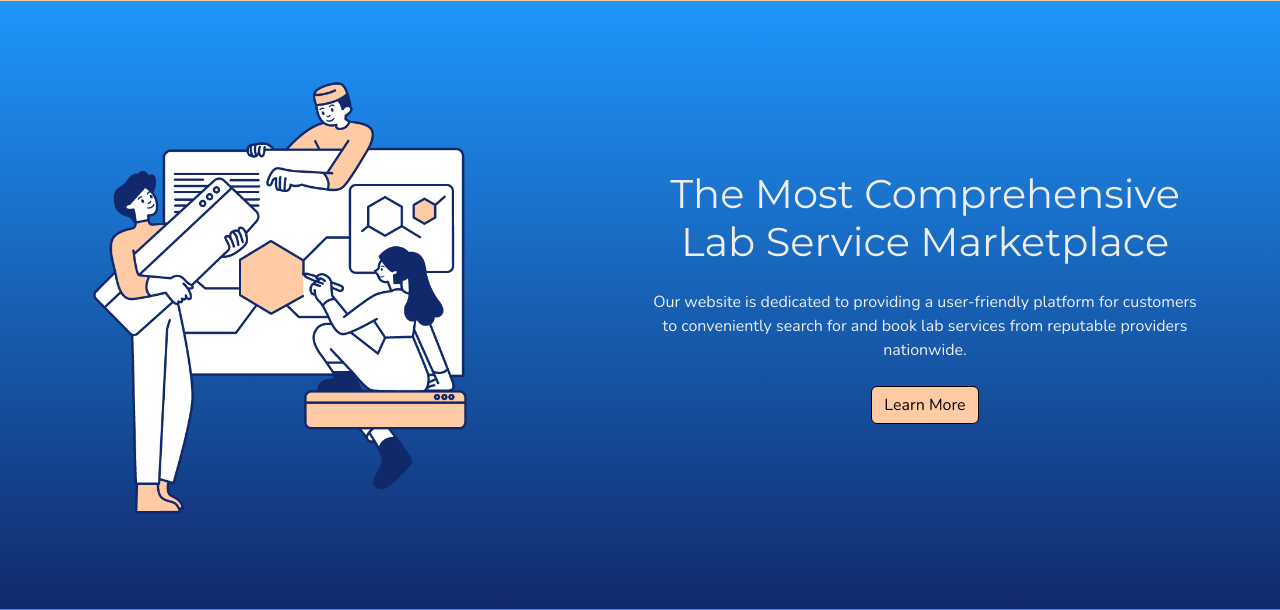
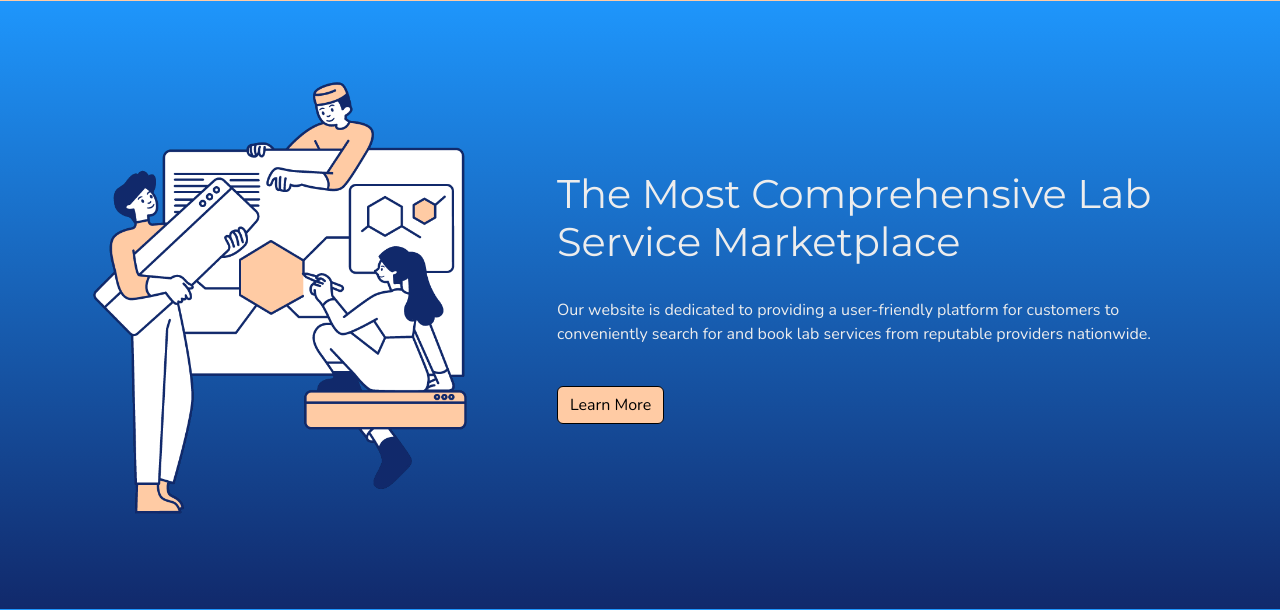
Before and after one commit to bharding216/labs, a Python web app: template project/templates/index.html in a window 1280 px wide. Shown: the part 1185-1795 px from the top of the page. Run offline with Jinja, Linux system fonts and the light colour scheme; the template is opened without the code that fills it, so the values that code supplies are empty; some libraries are stand-ins or nearby versions.

```diff
--- a/project/static/css/main.css
+++ b/project/static/css/main.css
@@ -115,8 +115,8 @@ p, .nav-link, .btn-primary, .footer,
   }
 
   #build_website {
-    width: 100px;
-    height: auto;
+    max-width: 100%;
+    max-height: 100%;
   }
 }
 
@@ -133,8 +133,8 @@ p, .nav-link, .btn-primary, .footer,
   }
 
   #build_website {
-    width: 200px;
-    height: auto;
+    max-width: 100%;
+    max-height: 100%;
   }
 }
 
@@ -150,8 +150,8 @@ p, .nav-link, .btn-primary, .footer,
   }
 
   #build_website {
-    width: 300px;
-    height: auto;
+    max-width: 100%;
+    max-height: 100%;
   }
 }
 
--- a/project/templates/index.html
+++ b/project/templates/index.html
@@ -108,8 +108,7 @@
 
                     <button type="submit"
                         class="btn btn-primary"
-                        style="width:auto"
-                        data-aos="fade-up">
+                        style="width:auto">
                         Find a Lab
                     </button>
 
@@ -177,31 +176,41 @@
 <div style="background-image:linear-gradient(#1e96fc, #11296b);">
     <div class="container py-5">
         <div class="row mb-3 py-4">
-            <div class="col-6 align-items-center d-flex">
+            <div class="col-5 align-items-center d-flex">
                 <div class="text-center">
                     <img src='/static/build_website.png' id="build_website">
                 </div>
             </div>
 
+            <div class="col-7 d-flex flex-column justify-content-center">
+                <div class="row align-items-center">
+                    <div class="col-12 mb-4">
+                        <h1 style="color:#ededed;">The Most Comprehensive Lab Service Marketplace</h1>
+                    </div>
+                </div>
 
-            <div class="col-6 align-items-center d-flex">
-                <div class="row">
-                    <div class="col align-items-center d-flex">
-                        <div class="text-center">
-                            <h1 class="mb-4" style="color:#ededed">The Most Comprehensive Lab Service Marketplace</h1>
-                            <p class="mb-4" style="color:#ededed">Our website is dedicated to providing a user-friendly
-                                platform for customers to conveniently search for and book lab services from
-                                reputable providers nationwide.</p>
-                            <a href="{{ url_for('views.about') }}">
-                                <button type="button" class="btn btn-primary" data-aos="fade-up">Learn More</button>
-                            </a>
-                        </div>
+                <div class="row align-items-center">
+                    <div class="col-12 mb-4">
+                        <p style="color:#ededed;">Our website is dedicated to providing a user-friendly
+                            platform for customers to conveniently search for and book lab services from
+                            reputable providers nationwide.</p>
+                    </div>
+                </div>
+
+                <div class="row align-items-center">
+                    <div class="col-12">
+                        <a href="{{ url_for('views.about') }}">
+                            <button type="button" class="btn btn-primary" data-aos="fade-up">Learn More</button>
+                        </a>
                     </div>
                 </div>
             </div>
+
+
         </div>
     </div>
 </div>
+
 
 
 
```
Also changed, not shown: project/views.py (+84 -68 lines), 1 other file.
